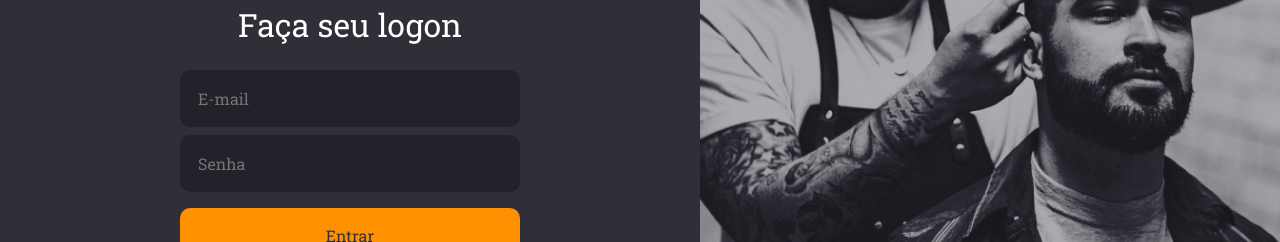
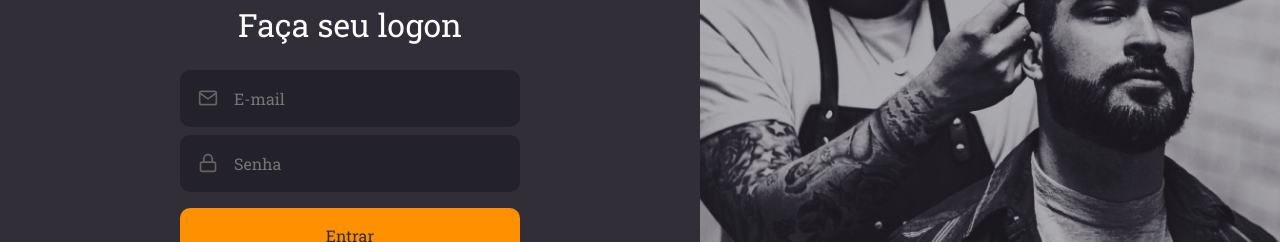
Before and after one commit to Guilherme-Farias/gobarber-web, a React (Create React App) app: page / in a window 1280 px wide. Shown: the part 289-531 px from the top of the page. Built offline with nearby package versions, Linux system fonts and the light colour scheme.

Commit message:
Isolando components e seus estilos

```diff
--- /dev/null
+++ b/src/components/Button/index.tsx
@@ -0,0 +1,13 @@
+import React, { ButtonHTMLAttributes } from 'react';
+
+import { Container } from './styles';
+
+type ButtonProps = ButtonHTMLAttributes<HTMLButtonElement>;
+
+const Button: React.FC<ButtonProps> = ({ children, ...rest }) => (
+  <Container type="button" {...rest}>
+    {children}
+  </Container>
+);
+
+export default Button;
--- /dev/null
+++ b/src/components/Button/styles.ts
@@ -0,0 +1,19 @@
+import { shade } from 'polished';
+import styled from 'styled-components';
+
+export const Container = styled.button`
+  background: #ff9000;
+  border-radius: 10px;
+  border: 0px solid #ff9000;
+  padding: 0 16px;
+  width: 100%;
+  height: 56px;
+  margin-top: 16px;
+  color: #312e38;
+  font-weight: 500;
+  transition: background-color 0.2s;
+
+  &:hover {
+    background: ${shade(0.2, '#ff9000')};
+  }
+`;
--- /dev/null
+++ b/src/components/Input/index.tsx
@@ -0,0 +1,17 @@
+import React, { InputHTMLAttributes } from 'react';
+import { IconBaseProps } from 'react-icons';
+import { Container } from './styles';
+
+interface InputProps extends InputHTMLAttributes<HTMLInputElement> {
+  name: string;
+  icon?: React.ComponentType<IconBaseProps>;
+}
+
+const Input: React.FC<InputProps> = ({ icon: Icon, ...rest }) => (
+  <Container>
+    {Icon && <Icon size={20} />}
+    <input {...rest} />
+  </Container>
+);
+
+export default Input;
--- /dev/null
+++ b/src/components/Input/styles.ts
@@ -0,0 +1,29 @@
+import styled from 'styled-components';
+
+export const Container = styled.div`
+  display: flex;
+  align-items: center;
+  background: #232129;
+  border-radius: 10px;
+  border: 2px solid #232129;
+  padding: 16px;
+  width: 100%;
+  color: #666360;
+  & + div {
+    margin-top: 8px;
+  }
+  input {
+    flex: 1;
+    background: transparent;
+    color: #f4ede8;
+    border: 0;
+
+    &:placeholder {
+      color: #666360;
+    }
+  }
+
+  svg {
+    margin-right: 16px;
+  }
+`;
--- a/src/pages/Signin/index.tsx
+++ b/src/pages/Signin/index.tsx
@@ -1,7 +1,10 @@
 import React from 'react';
-import { FiLogIn } from 'react-icons/fi';
+import { FiLogIn, FiMail, FiLock } from 'react-icons/fi';
 import logoImg from '../../assets/logo.svg';
-import { Container, Content, Background } from './style';
+import { Container, Content, Background } from './styles';
+
+import Input from '../../components/Input';
+import Button from '../../components/Button';
 
 const SignIn: React.FC = () => (
   <Container>
@@ -9,9 +12,14 @@
       <img src={logoImg} alt="GoBarber" />
       <form>
         <h1>Faça seu logon</h1>
-        <input placeholder="E-mail" />
-        <input placeholder="Senha" type="password" />
-        <button type="submit">Entrar</button>
+        <Input icon={FiMail} name="email" placeholder="E-mail" />
+        <Input
+          icon={FiLock}
+          name="password"
+          placeholder="Senha"
+          type="password"
+        />
+        <Button type="submit">Entrar</Button>
 
         <a href="forgot">Esqueci minha senha</a>
       </form>
--- a/src/pages/Signin/style.ts
+++ b/src/pages/Signin/styles.ts
@@ -24,39 +24,6 @@
 
     h1 {
       margin-bottom: 24px;
-    }
-
-    input {
-      color: #f4ede8;
-      background: #232129;
-      border-radius: 10px;
-      border: 2px solid #232129;
-      padding: 16px;
-      width: 100%;
-
-      &:placeholder {
-        color: #666360;
-      }
-
-      & + input {
-        margin-top: 8px;
-      }
-    }
-    button {
-      background: #ff9000;
-      border-radius: 10px;
-      border: 0px solid #ff9000;
-      padding: 0 16px;
-      width: 100%;
-      height: 56px;
-      margin-top: 16px;
-      color: #312e38;
-      font-weight: 500;
-      transition: background-color 0.2s;
-
-      &:hover {
-        background: ${shade(0.2, '#ff9000')};
-      }
     }
 
     a {
```
Also changed, not shown: .eslintrc.json.
